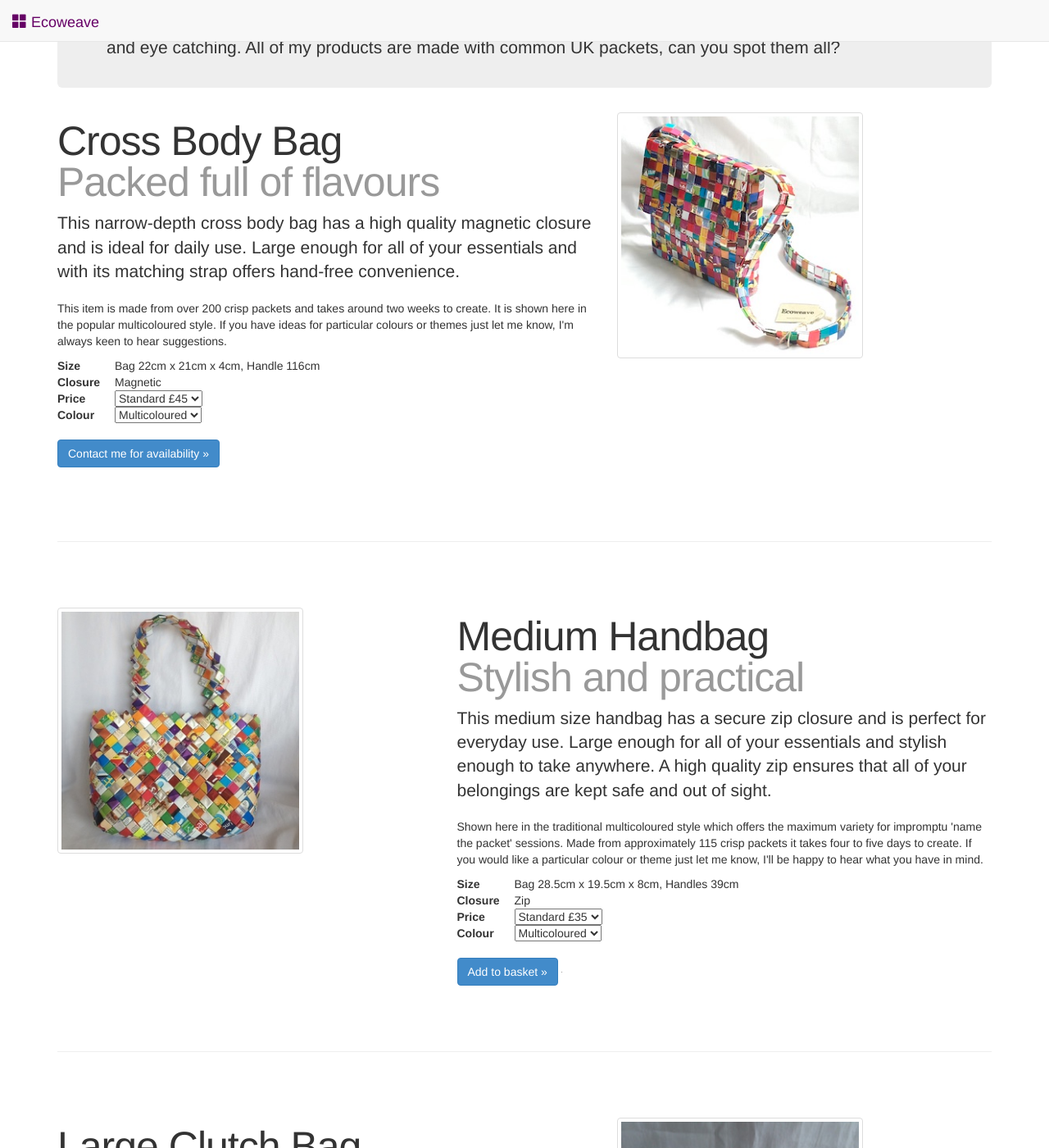
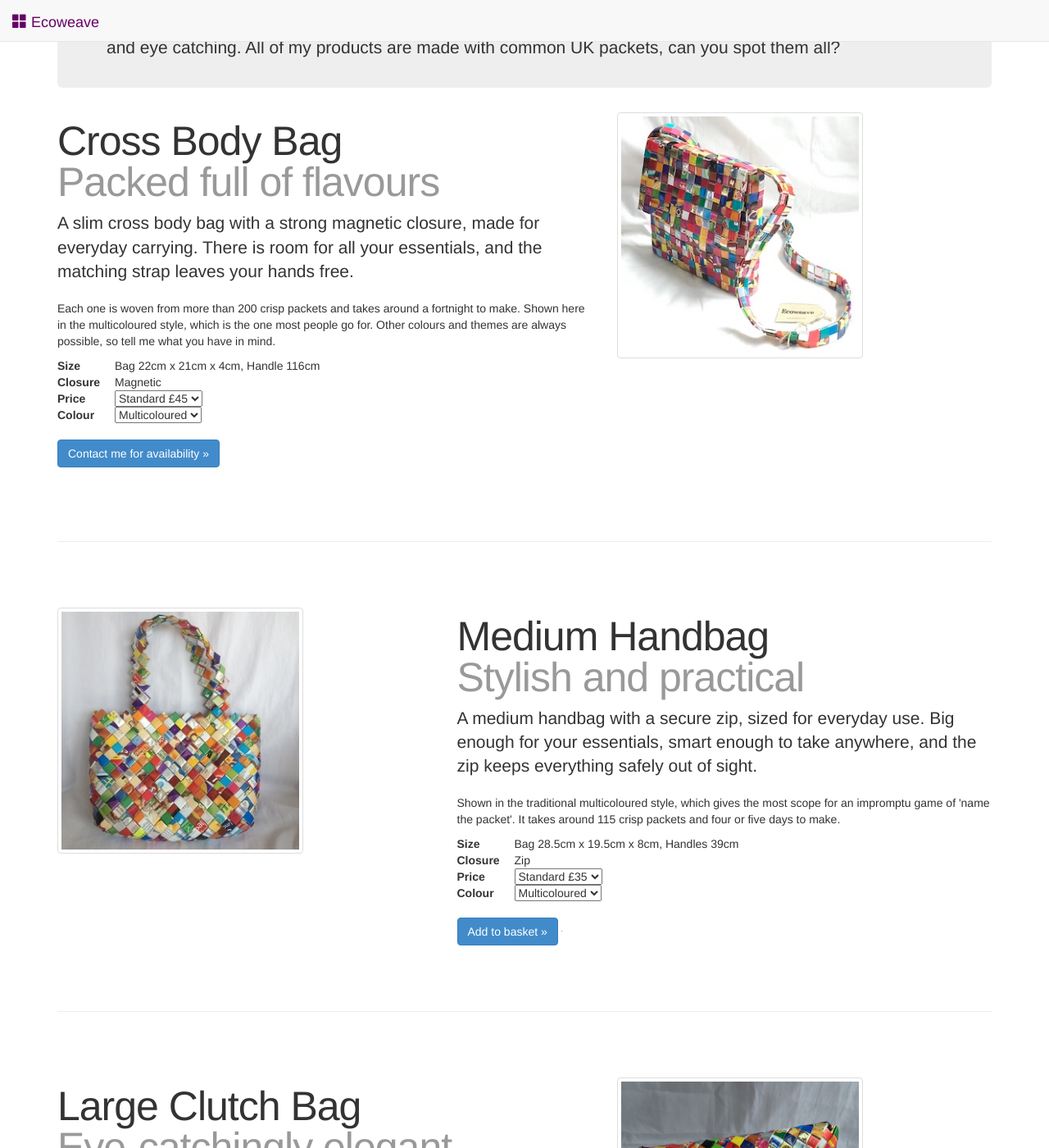
Before and after one commit to ecoweave/ecoweave.github.io, a Jekyll site: the page built from index.html, in a window 1280 px wide and 1400 px high, scrolled down 205 px. Shown: the whole window at 82% size. Built offline with Jekyll 4.4.1, drawn with Linux system fonts in a browser that asks for light colours; nearby versions of some CDN libraries; some of the changed text lies outside the part shown.

Commit message:
Rewrite product copy for accuracy and a consistent voice
The descriptions had drifted. The bookmark advertised Kindle covers that
are no longer sold, the pencil case was pitched at classrooms which
invites a market we do not want to serve, and three typos had survived
into production: "a sung fit", "suite your needs" and "hand-free".

The same offer to discuss colours appeared near-verbatim on five
products; it is kept on two and dropped elsewhere, since the Terms now
cover customisation site-wide. Copy that implied items could be remade in
a different size is removed, because that is not something we can
reliably offer. Glasses cases keep their made-to-measure line, which is
the one genuine exception.

Voice is now consistently first person singular throughout, matching a
one-person business. Straplines written with care are untouched; the
purse and placemat straplines change, the latter because "Striking and
practical" sat awkwardly beside the handbag's "Stylish and practical".

No prices, PayPal button ids, sizes, options or stock lists are altered.

```diff
--- a/_data/products.yml
+++ b/_data/products.yml
@@ -12,9 +12,9 @@
   category: [handbags]
   strapline: Packed full of flavours
   preamble: |
-    This narrow-depth cross body bag has a high quality magnetic closure and is ideal for daily use. Large enough for all of your essentials and with its matching strap offers hand-free convenience.
+    A slim cross body bag with a strong magnetic closure, made for everyday carrying. There is room for all your essentials, and the matching strap leaves your hands free.
   description: |
-    This item is made from over 200 crisp packets and takes around two weeks to create. It is shown here in the popular multicoloured style. If you have ideas for particular colours or themes just let me know, I'm always keen to hear suggestions.
+    Each one is woven from more than 200 crisp packets and takes around a fortnight to make. Shown here in the multicoloured style, which is the one most people go for. Other colours and themes are always possible, so tell me what you have in mind.
 
 - id: medium-handbag
   allow-purchase: true
@@ -31,9 +31,9 @@
   category: [handbags, highlight]
   strapline: Stylish and practical
   preamble: |
-    This medium size handbag has a secure zip closure and is perfect for everyday use. Large enough for all of your essentials and stylish enough to take anywhere. A high quality zip ensures that all of your belongings are kept safe and out of sight.
+    A medium handbag with a secure zip, sized for everyday use. Big enough for your essentials, smart enough to take anywhere, and the zip keeps everything safely out of sight.
   description: |
-    Shown here in the traditional multicoloured style which offers the maximum variety for impromptu 'name the packet' sessions. Made from approximately 115 crisp packets it takes four to five days to create. If you would like a particular colour or theme just let me know, I'll be happy to hear what you have in mind.
+    Shown in the traditional multicoloured style, which gives the most scope for an impromptu game of 'name the packet'. It takes around 115 crisp packets and four or five days to make.
 
 - id: large-clutch-bag
   allow-purchase: true
@@ -49,8 +49,8 @@
   img: new/large-clutch-multi.jpg
   category: [handbags]
   strapline: Eye-catchingly elegant
-  preamble : |
-    This bag is handcrafted from over 100 crisp packets and finished with a quality magnetic clasp. Seen here in the popular multicolour style but, as with all the products, available in any style you'd like.
+  preamble: |
+    Handcrafted from more than 100 crisp packets and finished with a quality magnetic clasp. Shown here in multicoloured, though like everything else it can be made in whatever takes your fancy.
   description:
 
 - id: small-clutch-bag
@@ -67,7 +67,7 @@
   category: [handbags]
   strapline: Perfectly formed
   preamble: |
-    This small clutch is big enough to carry a purse, phone and a couple of other essentials while still being small enough to not get in your way. If you would like a particular colour or style please get in touch and I'll be happy to discuss options.
+    Big enough for a purse, a phone and a couple of other bits, small enough that it never gets in your way. If you have a colour or pattern in mind, get in touch and I will see what I can do.
   description:
 
 - id: small-purse
@@ -83,11 +83,11 @@
   closure: Zip
   img: purse-multi.jpg
   category: [purses]
-  strapline: Fill it with your money
+  strapline: Small but sturdy
   preamble: |
-    These fun purses make great gifts. Made from over 16 packets, the standard size is large enough for coins, notes, and a couple of cards but small enough to fit in a pocket.
+    Made from around 16 packets, the standard size holds coins, notes and a couple of cards while still fitting in a pocket. They make good presents.
   description: |
-        If you would like larger or smaller size then I am happy to make the necessary adjustments. The purses are totally secure, so you need not worry about your stuff dropping out.
+    The zip is secure, so nothing works its way out.
 
 - id: wash-bag
   allow-purchase: true
@@ -103,9 +103,9 @@
   category: [gifts]
   strapline: Perfect at home or away
   preamble: |
-    This versatile bag is perfect for use as a makeup or wash bag. It has a high quality zip closure and a wide opening for easy access.
+    Equally at home on a bathroom shelf or packed in a suitcase. A quality zip and a wide opening mean you can actually find what you are looking for.
   description: |
-    It is shown here in the popular multicoloured style. If you have ideas for particular colours or themes just let me know, I'm always keen to hear suggestions.
+    Shown here in the multicoloured style. If you have a particular colour or theme in mind, I am always glad to hear ideas.
 
 - id: bookmark
   allow-purchase: true
@@ -122,7 +122,7 @@
   category: [gifts]
   strapline: For the bookworms
   preamble: |
-    E-book readers are great, as are our Kindle covers, but sometimes it's nice to leave technology behind and drift away with a book in the good old paper format. Each bookmark is available in any colour and comes complete with a sturdy eyelet and ribbon.
+    Screens have their place, but sometimes it is better to leave them behind and get lost in a paper book. Each bookmark comes with a sturdy eyelet and ribbon, and can be made in any colour you like.
   description:
 
 - id: pencil-case
@@ -139,7 +139,7 @@
   category: [gifts, highlight]
   strapline: A gift for the gifted
   preamble: |
-     These pencil cases are quickly becoming the talk of classrooms all over. Made with quality zip closures they will withstand many years of use.
+    A practical case for pens, pencils, brushes and cables, equally at home on a desk or tucked into a bag. Made with quality zip closures they will withstand many years of use.
   description:
 
 - id: glasses-case
@@ -157,9 +157,9 @@
   category: [accessories]
   strapline: Protect your specs
   preamble: |
-        A very popular item, these glasses cases protect your glasses from day to day knocks and scrapes and bring a bit of pizazz to an otherwise mundane object.
+    One of my most popular items. These cases protect your glasses from day to day knocks and scrapes, and bring a bit of pizazz to an otherwise mundane object.
   description: |
-        The standard size has been tested on a wide range of glasses to provide a sung fit. If your glasses are larger or more flamboyant than most then include the size when you get in touch. The cases can be made in any design and colour and all come with a free cleaning cloth.
+    The standard size has been tried against a wide range of glasses for a snug fit. If yours are larger or more flamboyant than most, send me the measurements when you get in touch. Every case comes with a free cleaning cloth.
 
 - id: placemats-coasters
   allow-purchase: true
@@ -174,8 +174,8 @@
   closure:
   img: new/placemat-coaster-multi.jpg
   category: [household]
-  strapline: Striking and practical
+  strapline: A talking point at dinner
   preamble: |
-        These placemats and coasters provide a quality cushioned feel and offer excellent protection against the heat of a plate or cup. Spills can be easily wiped clean with a damp cloth.
+    Cushioned enough to protect a table from the heat of a plate or cup, and spills wipe straight off with a damp cloth.
   description: |
-         Each placemat is made from over 80 crisp packets and is large enough for a large dinner plate. The coasters are made from 6 packets and are suitable for most cups or large mugs. As with all of my products I am happy to adjust colours and sizes to suite your needs.
+    Each placemat takes more than 80 crisp packets and is big enough for a full dinner plate. The coasters take 6 and fit most cups and mugs. Colours and patterns can be adjusted to suit you.
```
